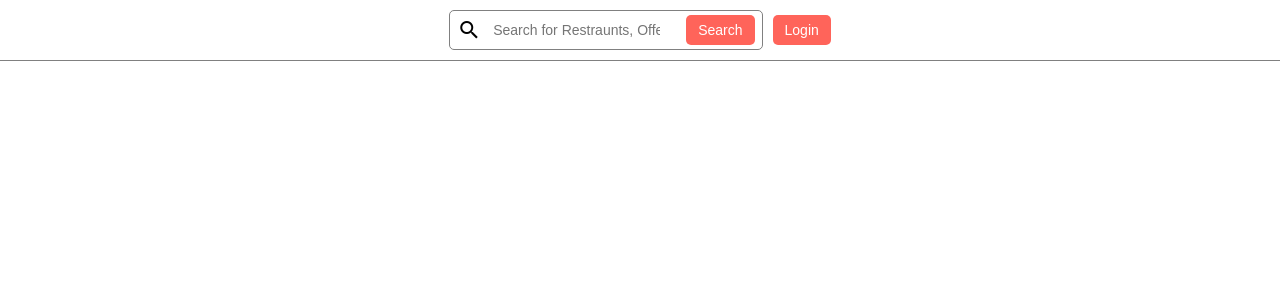
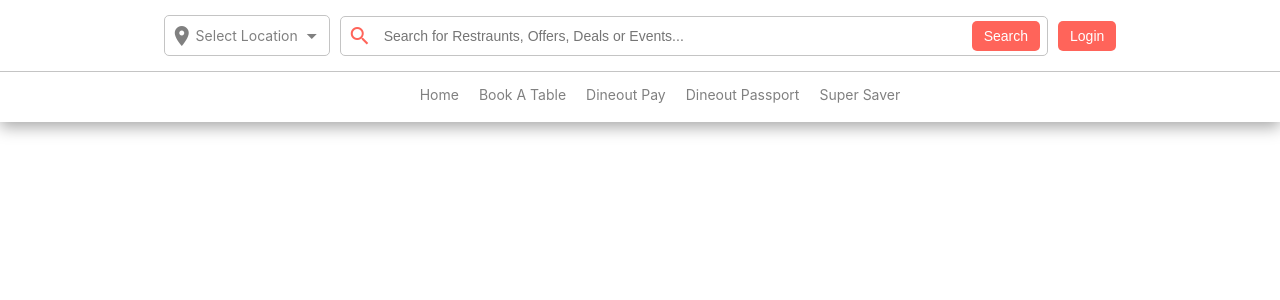
Before and after one commit to sayanwastaken/Project_Dineout, a React (Create React App) app in the folder frontend/: page / in a window 1280 px wide. Shown: the top 300 px of the page. Built offline with nearby package versions, Linux system fonts and the light colour scheme.

Commit message:
finished navbar

```diff
--- a/frontend/src/components/Navbar/Navbar.jsx
+++ b/frontend/src/components/Navbar/Navbar.jsx
@@ -1,10 +1,34 @@
+import { useState } from "react";
 import { Button } from "./styled-components/Button";
 import { InputText } from "./styled-components/InputText";
-import "./styles/nav.global.css";
+import { NavSelect } from "./styled-components/NavSelect";
+import { Link } from "react-router-dom";
+import "./styles/nav.global.scss";
 
 export const Navbar = () => {
+	const [selectClick, setSelectClick] = useState(false);
+
+	const toggleClick = () => {
+		setSelectClick(!selectClick);
+	};
+
 	return (
+		<div className="wrapper">
 			<nav className="navbar">
+				<NavSelect isSelect={selectClick}>
+					<i className="material-icons location">location_on</i>
+					<i className="material-icons down_arrow">arrow_drop_down</i>
+					<div
+						onClick={() => {
+							toggleClick();
+						}}
+						className="location_option"
+					>
+						<p>Select Location</p>
+
+						<div className="l_options"></div>
+					</div>
+				</NavSelect>
 				<span className="inputSpan">
 					<i className="material-icons">search</i>
 					<InputText
@@ -16,5 +40,24 @@ export const Navbar = () => {
 
 				<Button>Login</Button>
 			</nav>
+
+			<ul className="bottom_search_options">
+				<li>
+					<Link to="/">Home</Link>{" "}
+				</li>
+				<li>
+					<Link to="/">Book A Table</Link>
+				</li>
+				<li>
+					<Link to="/">Dineout Pay</Link>
+				</li>
+				<li>
+					<Link to="/">Dineout Passport</Link>
+				</li>
+				<li>
+					<Link to="/">Super Saver</Link>
+				</li>
+			</ul>
+		</div>
 	);
 };
--- a/frontend/src/components/Navbar/styled-components/InputText.jsx
+++ b/frontend/src/components/Navbar/styled-components/InputText.jsx
@@ -5,4 +5,9 @@ export const InputText = styled.input`
 	border: none;
 	border-radius: 5px;
 	padding: 7px 12px;
+	width: 600px;
+
+	&:focus {
+		outline: none;
+	}
 `;
--- a/frontend/src/components/Navbar/styled-components/NavSelect.jsx
+++ b/frontend/src/components/Navbar/styled-components/NavSelect.jsx
@@ -1,8 +1,43 @@
 import styled from "styled-components";
 
-export const NavSelect = styled.select`
+export const NavSelect = styled.div`
 	font-size: 14px;
-	border: 1px solid grey;
+	border: 1px solid rgb(196, 196, 196);
 	border-radius: 5px;
-	padding: 7px 12px;
+	padding: 8px 12px;
+	background-color: white;
+	color: grey;
+	width: 140px;
+	display: flex;
+	justify-content: center;
+	align-items: center;
+	position: relative;
+	height: 23px;
+
+	&:hover {
+		cursor: pointer;
+	}
+
+	i.location {
+		position: absolute;
+		left: 5px;
+	}
+
+	i.down_arrow {
+		position: absolute;
+		right: 5px;
+	}
+
+	.l_options {
+		display: ${(props) => (props.isSelect ? "block" : "none")};
+		position: relative;
+		top: 80px;
+		border: 1px solid black;
+		width: 156px;
+		height: 160px;
+		border: 1px solid grey;
+		background-color: white;
+		overflow-y: scroll;
+		scrollbar-width: thin;
+	}
 `;
--- a/frontend/src/components/Navbar/styles/nav.global.css
+++ /dev/null
@@ -1,18 +0,0 @@
-.navbar {
-	display: flex;
-	justify-content: center;
-	align-items: center;
-	gap: 10px;
-	border-bottom: 1px solid grey;
-	padding: 10px 0;
-}
-
-.navbar > .inputSpan {
-	border: 1px solid grey;
-	border-radius: 5px;
-	width: fit-content;
-	display: flex;
-	justify-content: center;
-	align-items: center;
-	padding: 4px 7px;
-}
--- /dev/null
+++ b/frontend/src/components/Navbar/styles/nav.global.scss
@@ -0,0 +1,50 @@
+.wrapper {
+	box-shadow: rgba(0, 0, 0, 0.35) 0px 5px 15px;
+	padding-bottom: 5px;
+	.navbar {
+		display: flex;
+		justify-content: center;
+		align-items: center;
+		gap: 10px;
+		border-bottom: 1px solid rgb(196, 196, 196);
+		padding: 15px 0;
+
+		i.material-icons {
+			color: grey;
+		}
+
+		.inputSpan {
+			border: 1px solid rgb(196, 196, 196);
+			border-radius: 5px;
+			width: fit-content;
+			display: flex;
+			justify-content: center;
+			align-items: center;
+			padding: 4px 7px;
+
+			i {
+				color: #ff645a;
+			}
+		}
+	}
+
+	.bottom_search_options {
+		list-style-type: none;
+		display: flex;
+		justify-content: center;
+		gap: 20px;
+		font-size: 14px;
+
+		align-items: center;
+		li {
+			a {
+				text-decoration: none;
+				color: grey;
+
+				&:hover {
+					color: #ff645a;
+				}
+			}
+		}
+	}
+}
--- a/frontend/src/index.js
+++ b/frontend/src/index.js
@@ -5,12 +5,15 @@ import App from "./App";
 import reportWebVitals from "./reportWebVitals";
 import { store } from "./store/store";
 import { Provider as ReduxProvider } from "react-redux";
+import { BrowserRouter } from "react-router-dom";
 
 ReactDOM.render(
 	<React.StrictMode>
-		<ReduxProvider store={store}>
-			<App />
-		</ReduxProvider>
+		<BrowserRouter>
+			<ReduxProvider store={store}>
+				<App />
+			</ReduxProvider>
+		</BrowserRouter>
 	</React.StrictMode>,
 	document.getElementById("root")
 );
```
Lines whose indentation alone changed are shown as unchanged.
